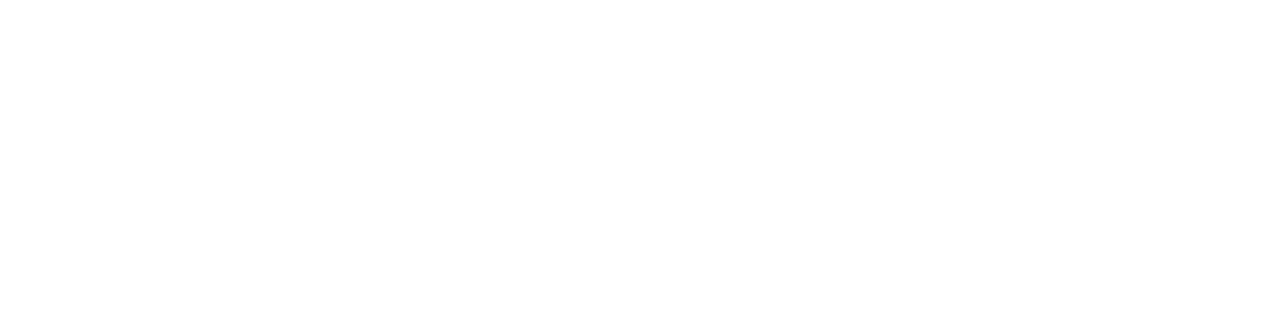
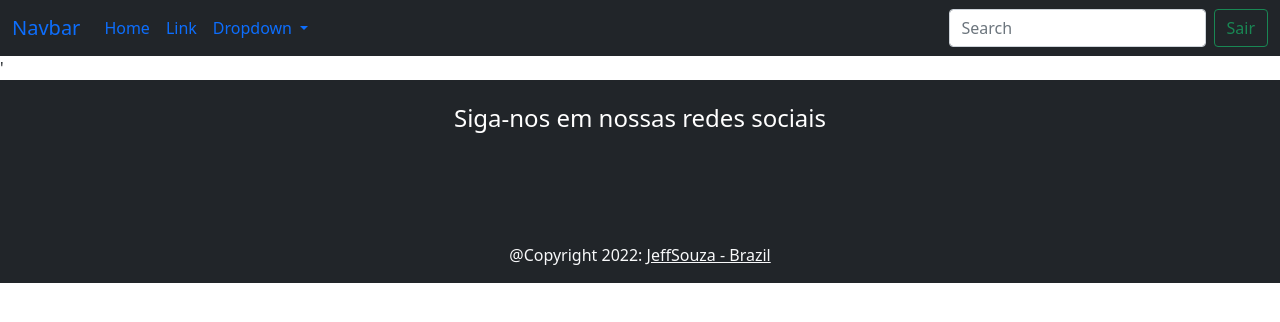
Before and after one commit to jeffsouza01/blogPessoal-front, an Angular app: page / in a window 1280 px wide. Shown: the top 322 px of the page. Built offline with nearby package versions, Linux system fonts and the light colour scheme.

Commit message:
Include footer component

```diff
--- a/src/app/app.component.html
+++ b/src/app/app.component.html
@@ -0,0 +1,2 @@
+<app-menu></app-menu>
+<app-footer></app-footer>
--- a/src/app/app.module.ts
+++ b/src/app/app.module.ts
@@ -2,10 +2,14 @@
 import { BrowserModule } from '@angular/platform-browser';
 
 import { AppComponent } from './app.component';
+import { MenuComponent } from './menu/menu.component';
+import { FooterComponent } from './footer/footer.component';
 
 @NgModule({
   declarations: [
-    AppComponent
+    AppComponent,
+    MenuComponent,
+    FooterComponent
   ],
   imports: [
     BrowserModule
--- /dev/null
+++ b/src/app/footer/footer.component.css
@@ -0,0 +1,28 @@
+ul.social-network {
+  list-style: none;
+  padding: 0;
+}
+
+ul.social-network li {
+  display: inline;
+  margin: 0;
+  padding: 5%;
+}
+
+.fa {
+  font-size: 35pt;
+  color: white;
+  padding: 10%;
+}
+
+.fa-facebook-square:hover {
+  color: cornflowerblue;
+}
+
+.fa-github:hover {
+  color: slategrey
+}
+
+.fa-linkedin-square:hover {
+  color: dodgerblue;
+}
--- /dev/null
+++ b/src/app/footer/footer.component.html
@@ -0,0 +1,33 @@
+'<footer class="page-footer font-small bg-dark pt-4">
+    <div class="container">
+        <div class="row">
+            <div class="col-mod-12 d-flex justify-content-center">
+                <h4 class="text-white">Siga-nos em nossas redes sociais</h4>
+            </div>
+        </div>
+
+        <div class="row">
+            <div class="col-mod-12 d-flex justify-content-center">
+                <ul class="social-network">
+                    <li>
+                        <a href="https://www.facebook.com.br" target="_blank" class="icoFacebook">
+                            <i class="fa fa-facebook-square" aria-hidden="true"></i>
+                        </a>
+                    </li>
+                    <li>
+                        <a href="https://www.linkedin.com.br/in/jeffsouza01" target="_blank" class="icoLinkedin">
+                            <i class="fa fa-linkedin-square" aria-hidden="true"></i>
+                        </a>
+                    </li>
+                </ul>
+
+            </div>
+        </div>
+
+        <div class="footer-copyright bg-dark text-center py-3">
+          <span class="text-light">@Copyright 2022: </span>
+          <a class="text-light" target="_blank" href="https://github.com/jeffsouza01">JeffSouza - Brazil</a>
+        </div>
+
+    </div>
+</footer>
--- /dev/null
+++ b/src/app/footer/footer.component.ts
@@ -0,0 +1,15 @@
+import { Component, OnInit } from '@angular/core';
+
+@Component({
+  selector: 'app-footer',
+  templateUrl: './footer.component.html',
+  styleUrls: ['./footer.component.css']
+})
+export class FooterComponent implements OnInit {
+
+  constructor() { }
+
+  ngOnInit(): void {
+  }
+
+}
--- /dev/null
+++ b/src/app/menu/menu.component.css
@@ -0,0 +1,3 @@
+.fs-16 {
+  font-size: 16px;
+}
--- /dev/null
+++ b/src/app/menu/menu.component.html
@@ -0,0 +1,66 @@
+<!-- <nav class="navbar navbar-expand-lg navbar-light bg-dark">
+  <a class="navbar-brand" href="#">Navbar</a>
+  <button class="navbar-toggler" type="button" data-toggle="collapse" data-target="#conteudoNavbarSuportado"
+    aria-controls="conteudoNavbarSuportado" aria-expanded="false" aria-label="Alterna navegação">
+    <span class="navbar-toggler-icon"></span>
+  </button>
+
+  <div class="collapse navbar-collapse" id="conteudoNavbarSuportado">
+    <ul class="navbar-nav mr-auto">
+
+      <li class="nav-item">
+        <p class="m-0 font-weight-bold text-white fs-16">Nome do usuário</p>
+      </li>
+
+      <li class="nav-item pl-3">
+        <a href="http://" rel="noopener noreferrer"></a>
+        <p class="text-white fs-16 m-0"><i class="fa fa-pencil-square-o text-white"></i></p>
+      </li>
+    </ul>
+
+    <ul class="navbar-nav mr-auto d-flex align-items-center">
+
+
+    </ul>
+
+    <li class="nav-item pl-3">
+      <a class="m-0 font-weight-bold text-white fs-16">Sair <i class="fa fa-sign-out aria-hidden=true"></i></a>
+    </li>
+  </div>
+</nav> -->
+
+
+<nav class="navbar navbar-expand-lg bg-dark">
+  <div class="container-fluid">
+    <a class="navbar-brand" href="#">Navbar</a>
+    <button class="navbar-toggler" type="button" data-bs-toggle="collapse" data-bs-target="#navbarSupportedContent" aria-controls="navbarSupportedContent" aria-expanded="false" aria-label="Toggle navigation">
+      <span class="navbar-toggler-icon"></span>
+    </button>
+    <div class="collapse navbar-collapse" id="navbarSupportedContent">
+      <ul class="navbar-nav me-auto mb-2 mb-lg-0">
+        <li class="nav-item">
+          <a class="nav-link active" aria-current="page" href="#">Home</a>
+        </li>
+        <li class="nav-item">
+          <a class="nav-link" href="#">Link</a>
+        </li>
+        <li class="nav-item dropdown">
+          <a class="nav-link dropdown-toggle" href="#" id="navbarDropdown" role="button" data-bs-toggle="dropdown" aria-expanded="false">
+            Dropdown
+          </a>
+          <ul class="dropdown-menu" aria-labelledby="navbarDropdown">
+            <li><a class="dropdown-item" href="#">Action</a></li>
+            <li><a class="dropdown-item" href="#">Another action</a></li>
+            <li><hr class="dropdown-divider"></li>
+            <li><a class="dropdown-item" href="#">Something else here</a></li>
+          </ul>
+        </li>
+
+      </ul>
+      <form class="d-flex" role="search">
+        <input class="form-control me-2" type="search" placeholder="Search" aria-label="Search">
+        <button class="btn btn-outline-success" type="button">Sair</button>
+      </form>
+    </div>
+  </div>
+</nav>
--- /dev/null
+++ b/src/app/menu/menu.component.ts
@@ -0,0 +1,15 @@
+import { Component, OnInit } from '@angular/core';
+
+@Component({
+  selector: 'app-menu',
+  templateUrl: './menu.component.html',
+  styleUrls: ['./menu.component.css']
+})
+export class MenuComponent implements OnInit {
+
+  constructor() { }
+
+  ngOnInit(): void {
+  }
+
+}
```
Also changed, not shown: text.html (added, +34 -0 lines).
